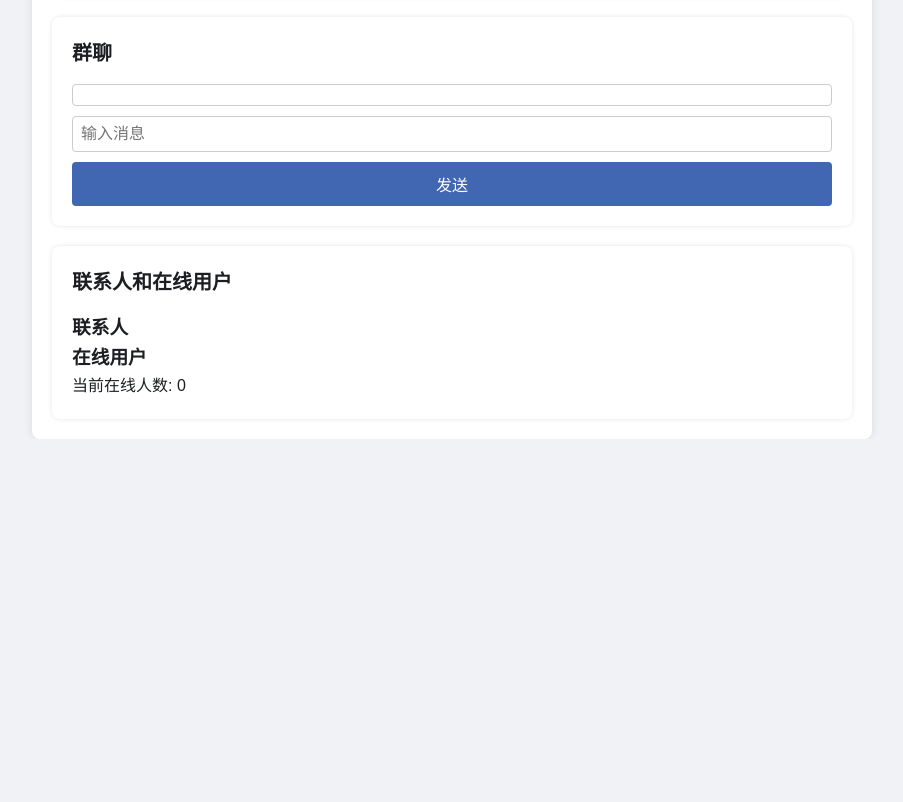
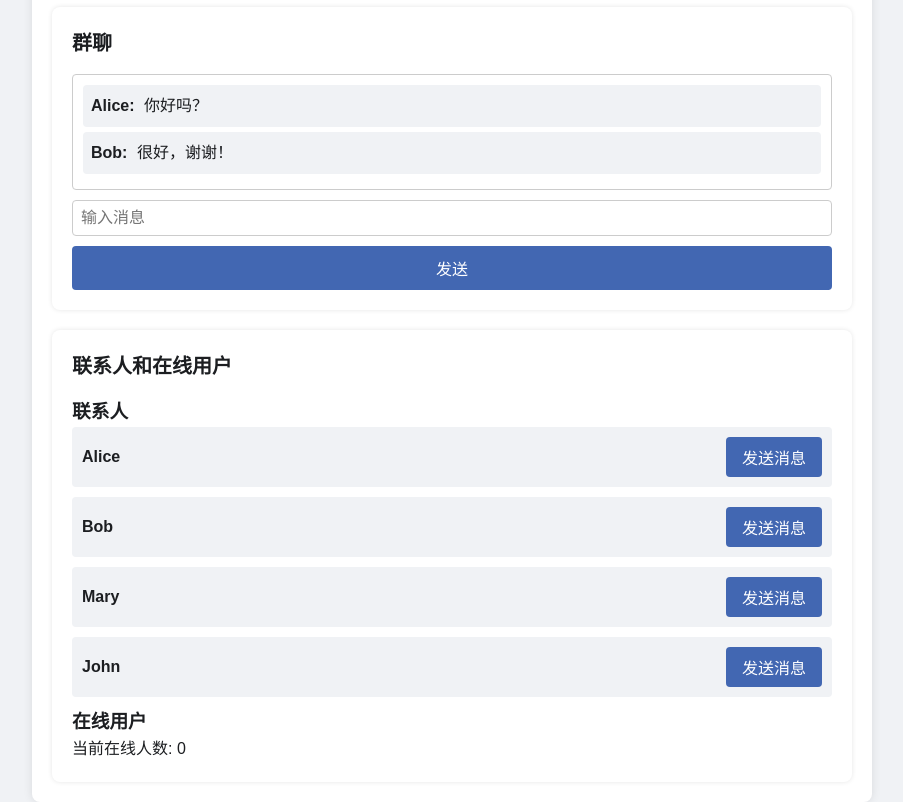
Before and after one commit to TheAnaximander/w, a plain HTML site: page index.html in a window 1280 px wide. Shown: the part 1638-2440 px from the top of the page, without its empty margins (188-1091 px from the left). Before the commit the page ends 2077 px from the top, so only its background shows below. Drawn offline with Linux system fonts and the light colour scheme.

Commit message:
Update index.html

```diff
--- a/index.html
+++ b/index.html
@@ -233,7 +233,8 @@
             <form id="login-form">
                 <input type="text" id="username" placeholder="用户名">
                 <input type="password" id="password" placeholder="密码">
-                <button type="submit">登录</button>
+                <button type="submit">登录</button
+
         </form>
         <form id="register-form">
             <input type="text" id="new-username" placeholder="新用户名">
@@ -242,7 +243,6 @@
         </form>
     </section>
 
-        <!-- 聊天模块 -->
     <section id="chat-section" class="module">
         <h2>聊天</h2>
         <div id="chat-box"></div>
@@ -252,7 +252,6 @@
         </form>
     </section>
 
-        <!-- 论坛模块 -->
     <section id="forum-section" class="module">
         <h2>论坛</h2>
         <div id="forum-posts"></div>
@@ -265,7 +264,6 @@
         </form>
     </section>
 
-        <!-- 比特币转账模块 -->
     <section id="bitcoin-transfer-section" class="module">
         <h2>比特币转账</h2>
         <form id="bitcoin-transfer-form">
@@ -275,7 +273,6 @@
         </form>
     </section>
 
-        <!-- 链接转发模块 -->
     <section id="link-forward-section" class="module">
         <h2>链接转发</h2>
         <form id="link-forward-form">
@@ -290,6 +287,14 @@
     <section id="group-chat-section" class="module">
         <h2>群聊</h2>
         <div id="group-chat-box">
+            <div class="message">
+                <span class="user">Alice:</span>
+                <span class="content">你好吗？</span>
+            </div>
+            <div class="message">
+                <span class="user">Bob:</span>
+                <span class="content">很好，谢谢！</span>
+            </div>
             <!-- Messages will be dynamically added here -->
         </div>
         <form id="group-message-form">
@@ -305,7 +310,22 @@
             <div id="contacts-section">
                 <h3>联系人</h3>
                 <ul id="contact-list">
-                        <!-- Contact list items will be dynamically added here -->
+                    <li class="contact-item">
+                        <span>Alice</span>
+                        <button onclick="sendMessage('Alice')">发送消息</button>
+                    </li>
+                    <li class="contact-item">
+                        <span>Bob</span>
+                        <button onclick="sendMessage('Bob')">发送消息</button>
+                    </li>
+                    <li class="contact-item">
+                        <span>Mary</span>
+                        <button onclick="sendMessage('Mary')">发送消息</button>
+                    </li>
+                    <li class="contact-item">
+                        <span>John</span>
+                        <button onclick="sendMessage('John')">发送消息</button>
+                    </li>
                 </ul>
             </div>
 
@@ -319,12 +339,7 @@
 
 </div>
 
-    <script>
-        // Your JavaScript code here
-        // Functionality for login, registration, chat, forum, bitcoin transfer, link forwarding, etc.
-        // Ensure all necessary JavaScript logic is included here.
-    </script>
+<script src="scripts.js"></script>
 
 </body>
-
 </html>
```
Lines whose indentation alone changed are shown as unchanged.
